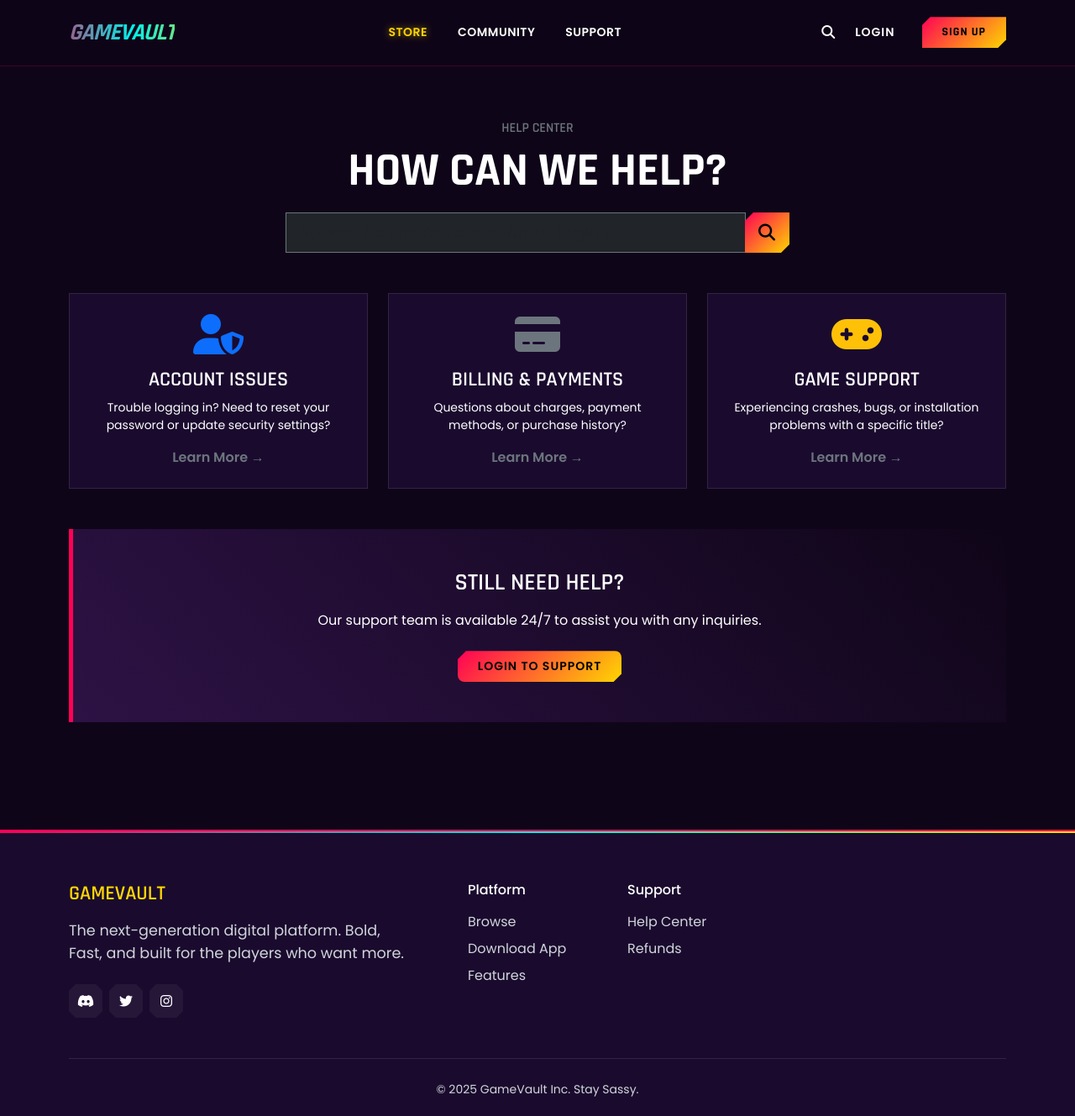
After one commit to rohanprem007/gamesvault, a Django app: page /support-hub/ in a window 1280 px wide. The commit adds this page. Shown: the whole page at 84% size. Run offline with Django 5.2, Linux system fonts and the light colour scheme; some libraries are stand-ins or nearby versions.

Commit message:
new look, community page and support page added

```diff
--- a/store/urls.py
+++ b/store/urls.py
@@ -3,4 +3,6 @@ from . import views
 
 urlpatterns = [
     path('', views.home, name='home'),
+    path('community/', views.community, name='community'),
+    path('support-hub/', views.support_hub, name='support_hub'),
 ]
--- a/store/views.py
+++ b/store/views.py
@@ -9,3 +9,9 @@ def home(request):
         'games': all_games,
     }
     return render(request, 'store/home.html', context)
+
+def community(request):
+    return render(request, 'community.html')
+
+def support_hub(request):
+    return render(request, 'support.html')
--- a/templates/base.html
+++ b/templates/base.html
@@ -33,22 +33,10 @@
 
         body {
             background-color: var(--bg-dark);
-            background: radial-gradient(circle at 50% 0%, #1a0b2e 0%, #0f0518 80%);
             color: var(--text-main);
             font-family: 'Poppins', sans-serif;
             overflow-x: hidden;
-            min-height: 100vh;
         }
-
-        /* Custom Scrollbar */
-        ::-webkit-scrollbar { width: 10px; }
-        ::-webkit-scrollbar-track { background: var(--bg-dark); }
-        ::-webkit-scrollbar-thumb {
-            background: var(--bg-hover);
-            border-radius: 5px;
-            border: 2px solid var(--bg-dark);
-        }
-        ::-webkit-scrollbar-thumb:hover { background: var(--primary); }
 
         h1, h2, h3, h4, .brand-font {
             font-family: 'Rajdhani', sans-serif;
@@ -197,16 +185,6 @@
         }
 
         .alert { background: var(--bg-panel); border: 1px solid var(--secondary); color: white; border-radius: 0; }
-
-        /* Back to Top Button */
-        #btn-back-to-top {
-            position: fixed; bottom: 20px; right: 20px;
-            display: none; background: var(--secondary); color: #000;
-            border: none; width: 45px; height: 45px; z-index: 99;
-            clip-path: polygon(20% 0%, 80% 0%, 100% 20%, 100% 80%, 80% 100%, 20% 100%, 0% 80%, 0% 20%);
-            transition: 0.3s;
-        }
-        #btn-back-to-top:hover { transform: scale(1.1); box-shadow: 0 0 15px var(--secondary); }
     </style>
 </head>
 <body>
@@ -221,9 +199,9 @@
 
         <div class="collapse navbar-collapse" id="navContent">
             <ul class="navbar-nav mx-auto">
-                <li class="nav-item"><a class="nav-link active" href="/">Store</a></li>
-                <li class="nav-item"><a class="nav-link" href="#">Community</a></li>
-                <li class="nav-item"><a class="nav-link" href="#">Support</a></li>
+                <li class="nav-item"><a class="nav-link active" href="{% url 'home' %}">Store</a></li>
+                <li class="nav-item"><a class="nav-link" href="{% url 'community' %}">Community</a></li>
+                <li class="nav-item"><a class="nav-link" href="{% url 'support_hub' %}">Support</a></li>
             </ul>
 
             <div class="d-flex align-items-center gap-3">
@@ -272,17 +250,12 @@
     {% endblock %}
 </div>
 
-<!-- Back to top button -->
-<button type="button" class="btn btn-floating btn-lg" id="btn-back-to-top">
-  <i class="fas fa-arrow-up"></i>
-</button>
-
 <footer>
     <div class="container">
         <div class="row gy-4">
-            <div class="col-lg-4">
+            <div class="col-lg-5">
                 <h4 class="brand-font text-white mb-3" style="color: var(--secondary) !important;">GameVault</h4>
-                <p class="text-muted" style="font-size: 1.1rem;">
+                <p class="text-muted" style="max-width: 400px; font-size: 1.1rem;">
                     The next-generation digital platform. Bold, Fast, and built for the players who want more.
                 </p>
                 <div class="d-flex gap-2 mt-4">
@@ -291,7 +264,7 @@
                     <a href="#" class="social-btn"><i class="fab fa-instagram"></i></a>
                 </div>
             </div>
-            <div class="col-lg-2 col-6">
+            <div class="col-6 col-lg-2">
                 <h6 class="text-white mb-3">Platform</h6>
                 <ul class="list-unstyled text-muted">
                     <li class="mb-2"><a href="#" class="text-reset text-decoration-none hover-pink">Browse</a></li>
@@ -299,20 +272,12 @@
                     <li class="mb-2"><a href="#" class="text-reset text-decoration-none hover-pink">Features</a></li>
                 </ul>
             </div>
-            <div class="col-lg-2 col-6">
+            <div class="col-6 col-lg-2">
                 <h6 class="text-white mb-3">Support</h6>
                 <ul class="list-unstyled text-muted">
                     <li class="mb-2"><a href="#" class="text-reset text-decoration-none hover-pink">Help Center</a></li>
                     <li class="mb-2"><a href="#" class="text-reset text-decoration-none hover-pink">Refunds</a></li>
                 </ul>
-            </div>
-            <div class="col-lg-4">
-                <h6 class="text-white mb-3">Stay Updated</h6>
-                <p class="text-muted small">Subscribe to our newsletter for the latest drops and sales.</p>
-                <div class="input-group">
-                    <input type="email" class="form-control rounded-0 bg-dark border-secondary text-white" placeholder="Enter your email">
-                    <button class="btn btn-theme rounded-0" type="button">JOIN</button>
-                </div>
             </div>
         </div>
         <div class="text-center pt-4 mt-5 border-top border-secondary border-opacity-25">
@@ -322,20 +287,5 @@
 </footer>
 
 <script src="https://cdn.jsdelivr.net/npm/bootstrap@5.3.0/dist/js/bootstrap.bundle.min.js"></script>
-<script>
-    // Back to top logic
-    let mybutton = document.getElementById("btn-back-to-top");
-    window.onscroll = function () {
-        if (document.body.scrollTop > 20 || document.documentElement.scrollTop > 20) {
-            mybutton.style.display = "block";
-        } else {
-            mybutton.style.display = "none";
-        }
-    };
-    mybutton.addEventListener("click", function () {
-        document.body.scrollTop = 0;
-        document.documentElement.scrollTop = 0;
-    });
-</script>
 </body>
 </html>
--- /dev/null
+++ b/templates/support.html
@@ -0,0 +1,54 @@
+{% extends 'base.html' %}
+
+{% block content %}
+<div class="container py-5">
+    <div class="text-center mb-5">
+        <h6 class="text-secondary brand-font ls-2">HELP CENTER</h6>
+        <h1 class="display-4 text-white fw-bold mb-3">HOW CAN WE HELP?</h1>
+        <div class="mx-auto" style="max-width: 600px;">
+            <div class="input-group input-group-lg">
+                <input type="text" class="form-control bg-dark border-secondary text-white rounded-0" placeholder="Search for issues (e.g. 'refund', 'login')...">
+                <button class="btn btn-theme rounded-0"><i class="fas fa-search"></i></button>
+            </div>
+        </div>
+    </div>
+
+    <div class="row g-4 mb-5">
+        <div class="col-md-4">
+            <div class="p-4 text-center h-100" style="background: var(--bg-panel); border: 1px solid rgba(255,255,255,0.1); transition: 0.3s;">
+                <i class="fas fa-user-shield fa-3x text-primary mb-3"></i>
+                <h4 class="text-white brand-font">ACCOUNT ISSUES</h4>
+                <p class="text-white small">Trouble logging in? Need to reset your password or update security settings?</p>
+                <a href="#" class="text-secondary fw-bold text-decoration-none">Learn More &rarr;</a>
+            </div>
+        </div>
+        <div class="col-md-4">
+            <div class="p-4 text-center h-100" style="background: var(--bg-panel); border: 1px solid rgba(255,255,255,0.1); transition: 0.3s;">
+                <i class="fas fa-credit-card fa-3x text-secondary mb-3"></i>
+                <h4 class="text-white brand-font">BILLING & PAYMENTS</h4>
+                <p class="text-white small">Questions about charges, payment methods, or purchase history?</p>
+                <a href="#" class="text-secondary fw-bold text-decoration-none">Learn More &rarr;</a>
+            </div>
+        </div>
+        <div class="col-md-4">
+            <div class="p-4 text-center h-100" style="background: var(--bg-panel); border: 1px solid rgba(255,255,255,0.1); transition: 0.3s;">
+                <i class="fas fa-gamepad fa-3x text-warning mb-3"></i>
+                <h4 class="text-white brand-font">GAME SUPPORT</h4>
+                <p class="text-white small">Experiencing crashes, bugs, or installation problems with a specific title?</p>
+                <a href="#" class="text-secondary fw-bold text-decoration-none">Learn More &rarr;</a>
+            </div>
+        </div>
+    </div>
+
+    <!-- Ticket CTA -->
+    <div class="p-5 text-center" style="background: linear-gradient(45deg, var(--bg-hover), var(--bg-dark)); border-left: 5px solid var(--primary);">
+        <h3 class="text-white brand-font mb-3">STILL NEED HELP?</h3>
+        <p class="text-white mb-4">Our support team is available 24/7 to assist you with any inquiries.</p>
+        {% if user.is_authenticated %}
+            <a href="{% url 'ticket_list' %}" class="btn btn-theme btn-lg">OPEN A TICKET</a>
+        {% else %}
+            <a href="{% url 'login' %}" class="btn btn-theme btn-lg">LOGIN TO SUPPORT</a>
+        {% endif %}
+    </div>
+</div>
+{% endblock %}
```
Also changed, not shown: templates/community.html (added, +90 -0 lines), templates/store/home.html (+32 -19 lines), db.sqlite3.
